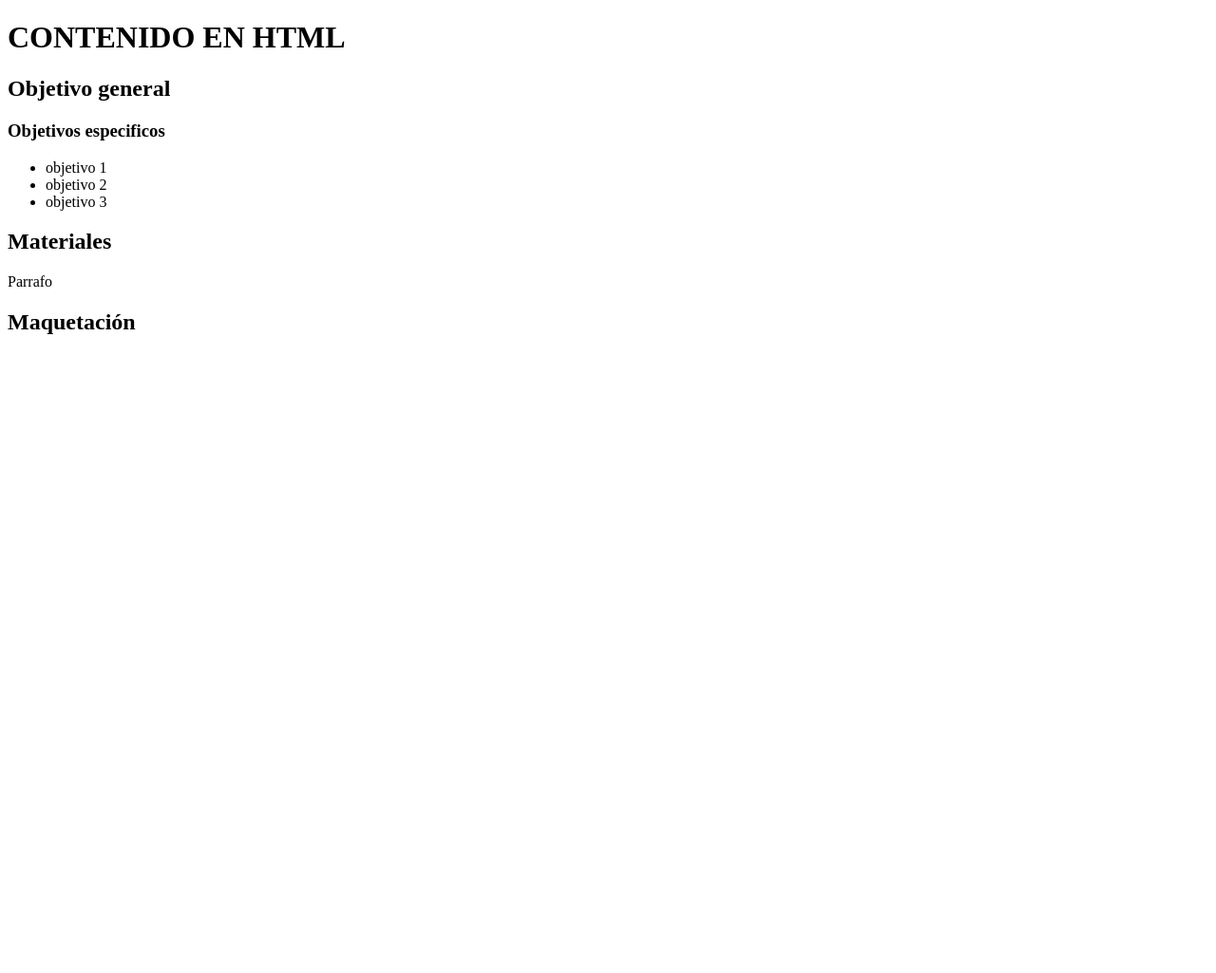
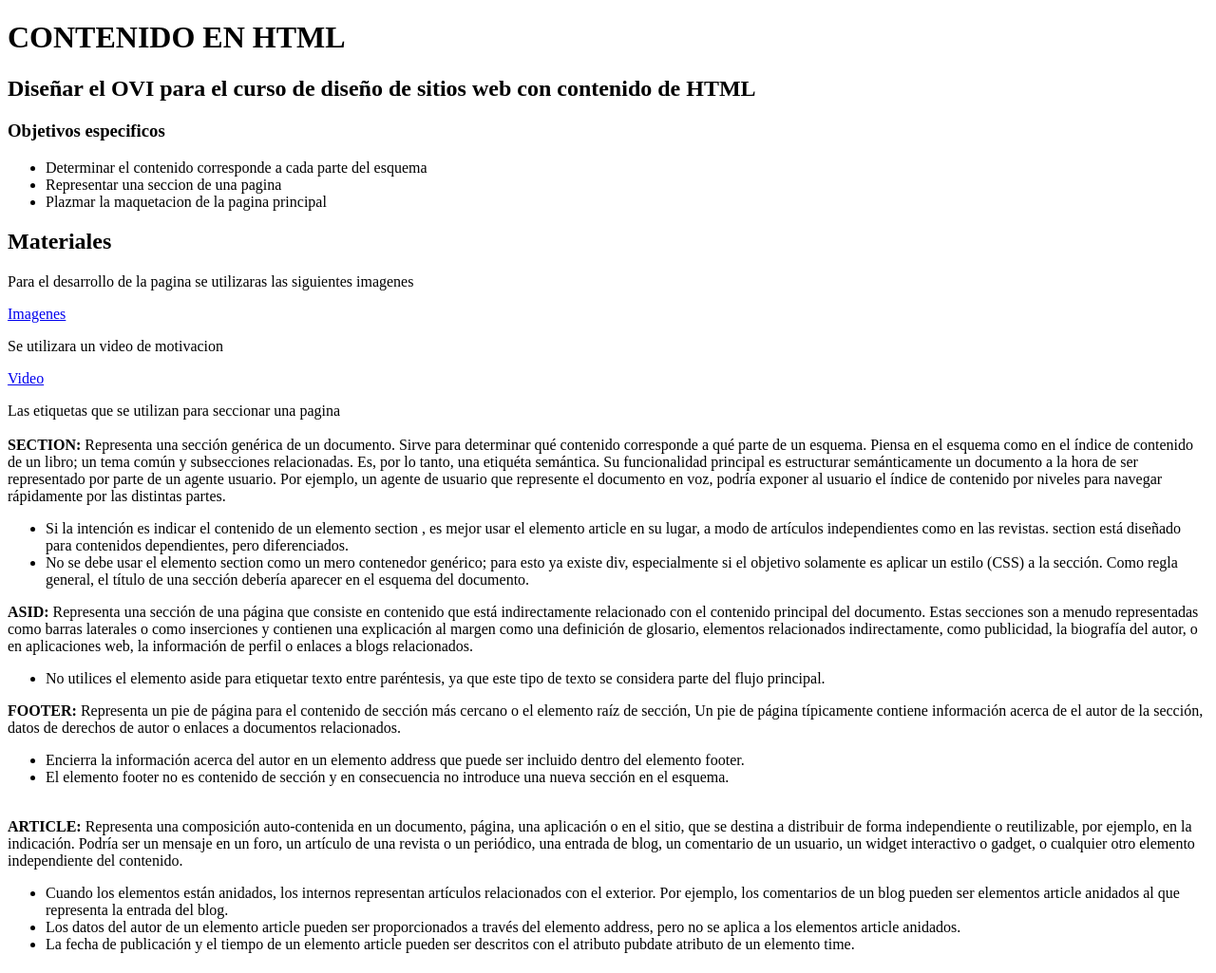
Before and after one commit to Stefany04/DSW-StefanyEspinosa, a plain HTML site: page planning.html in a window 1280 px wide. Shown: the top 1025 px of the page at 95% size. Before the commit the page ends 800 px from the top, so only its background shows below. Drawn offline with Linux system fonts and the light colour scheme.

Commit message:
Version 2
se agrego información complementaria de la pagina

```diff
--- a/planning.html
+++ b/planning.html
@@ -3,21 +3,59 @@
 <head>
     <meta charset="UTF-8">
     <meta name="viewport" content="width=device-width, initial-scale=1.0">
-    <title>Document</title>
+    <title>Documento borrador</title>
 </head>
 <body>
     <h1>CONTENIDO EN HTML</h1>
-    <H2>Objetivo general</H2>
+
+    <H2>Diseñar el OVI para el curso de diseño de sitios web con contenido de HTML</H2>
+
     <h3>Objetivos especificos</h3>
+
     <ul>
-        <li>objetivo 1</li>
-        <li>objetivo 2</li>
-        <li>objetivo 3</li>
+        <li>Determinar el contenido corresponde a cada parte del esquema</li>
+        <li>Representar una seccion de una pagina</li>
+        <li>Plazmar la maquetacion de la pagina principal</li>
     </ul>
+
     <h2>Materiales</h2>
-    <p>Parrafo</p>
+
+    <p>Para el desarrollo de la pagina se utilizaras las siguientes imagenes</p>
+    <a href="https://www.google.com/search?q=imagenes+de+para+estudios+virtuales&tbm=isch&chips=q:imagenes+de+para+estudios+virtuales,online_chips:educaci%C3%B3n+virtual:4g3-73ZGU2A%3D&hl=es-419&sa=X&ved=2ahUKEwiduLWL44XsAhVqeTABHaKDCFsQ4lYoAnoECAEQGg&biw=1686&bih=781">Imagenes</a>
+    <p>Se utilizara un video de motivacion</p>
+    <a href="https://www.youtube.com/watch?v=y1S4IZNcyxc">Video</a>
+
+    <p>Las etiquetas que se utilizan para seccionar una pagina</br></br>
+        <strong>SECTION:</strong> Representa una sección genérica de un documento. Sirve para determinar qué contenido corresponde a qué parte de un esquema. Piensa en el esquema como en el índice de contenido de un libro; un tema común y subsecciones relacionadas.  Es, por lo tanto, una etiquéta semántica. Su funcionalidad principal es estructurar semánticamente un documento a la hora de ser representado por parte de un agente usuario. Por ejemplo, un agente de usuario que represente el documento en voz, podría exponer al usuario el índice de contenido por niveles para navegar rápidamente por las distintas partes. </br>
+        <ul>
+            <li>Si la intención es indicar el contenido de un elemento section , es mejor usar el elemento article en su lugar, a modo de artículos independientes como en las revistas. section está diseñado para contenidos dependientes, pero diferenciados.</li>
+            <li>No se debe usar el elemento section como un mero contenedor genérico; para esto ya existe div, especialmente si el objetivo solamente es aplicar un estilo (CSS) a la sección. Como regla general, el título de una sección debería aparecer en el esquema del documento.</li>
+        </ul>
+        <strong>ASID:</strong>  Representa una sección de una página que consiste en contenido que está indirectamente relacionado con el contenido principal del documento. Estas secciones son a menudo representadas como barras laterales o como inserciones y contienen una explicación al margen como una definición de glosario, elementos relacionados indirectamente, como publicidad, la biografía del autor, o en aplicaciones web, la información de perfil o enlaces a blogs relacionados.</br>
+        <ul>
+            <li>No utilices el elemento aside para etiquetar texto entre paréntesis, ya que este tipo de texto se considera parte del flujo principal.</li>
+        </ul>
+        <strong>FOOTER:</strong>  Representa un pie de página para el contenido de sección más cercano o el elemento  raíz de sección, Un pie de página típicamente contiene información acerca de el autor de la sección, datos de derechos de autor o enlaces a documentos relacionados.
+
+
+        <ul>
+            <li>Encierra la información acerca del autor en un elemento address que puede ser incluido dentro del elemento footer.</li>
+                <li>El  elemento footer no es contenido de sección y en consecuencia no introduce una nueva sección en el esquema.</br></br></li>
+        </ul>
+
+
+        <strong>ARTICLE:</strong>  Representa una composición auto-contenida en un documento, página, una aplicación o en el sitio, que se destina a distribuir de forma independiente o reutilizable, por ejemplo, en la indicación. Podría ser un mensaje en un foro, un artículo de una revista o un periódico, una entrada de blog, un comentario de un usuario, un widget interactivo o gadget, o cualquier otro elemento independiente del contenido.
+        <ul>
+            <li> Cuando los elementos están anidados, los internos representan artículos relacionados con el exterior. Por ejemplo, los comentarios de un blog pueden ser elementos article anidados al que representa la entrada del blog.</br></li>
+            <li>Los datos del autor de un elemento article pueden ser proporcionados a través del elemento address, pero no se aplica a los elementos article anidados.</li>
+            <li>La fecha de publicación y el tiempo de un elemento article pueden ser descritos con el atributo pubdate atributo de un elemento time. </br></br></li>
+        </ul>
+
+
+    </p>
 
     <h2>Maquetación</h2>
-    <img src="" alt="">
+
+    <img src="Maquetacion.png" alt="Maquetacion">
 </body>
 </html>
```
Also changed, not shown: index.html (+5 -5 lines), Maquetacion.png (added).
